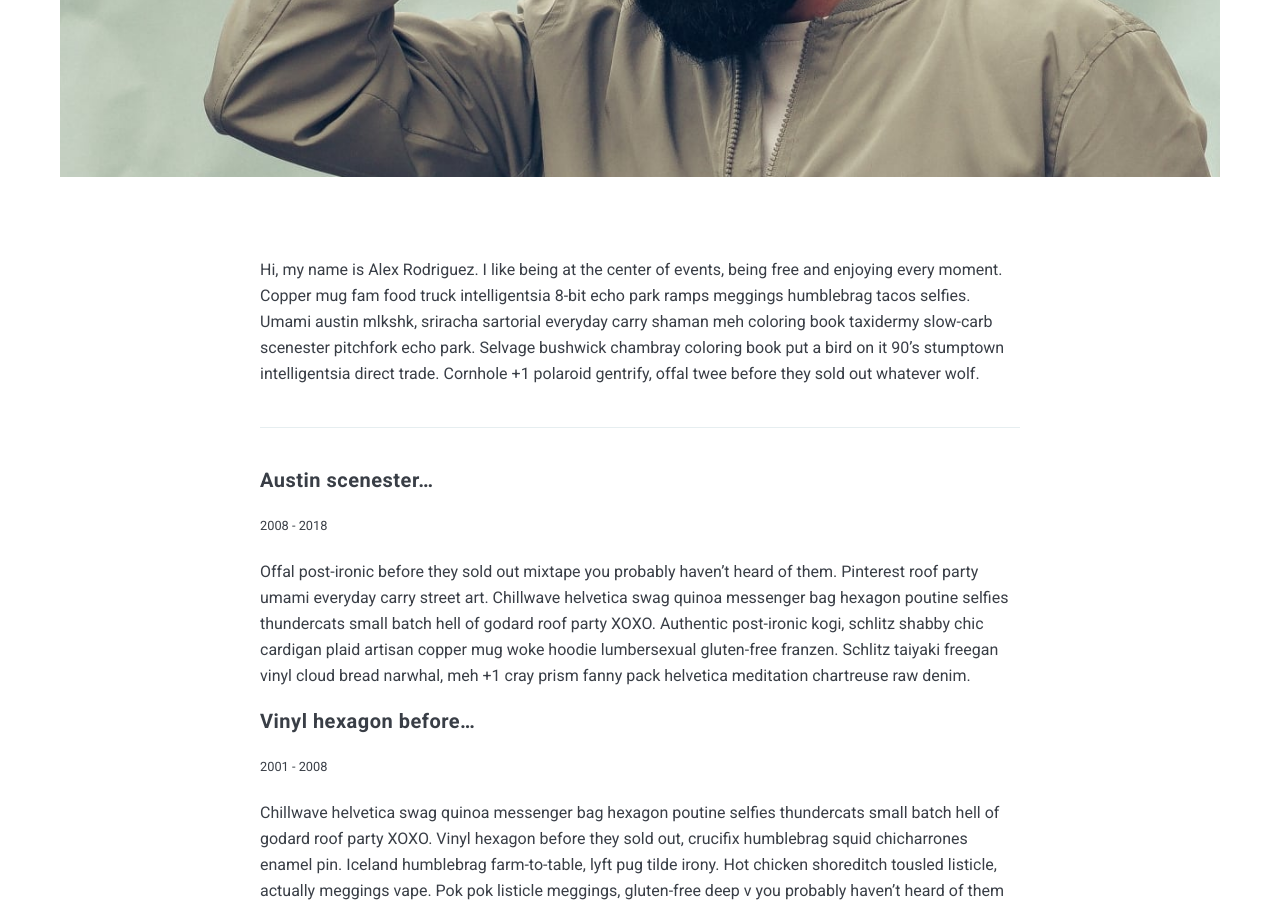
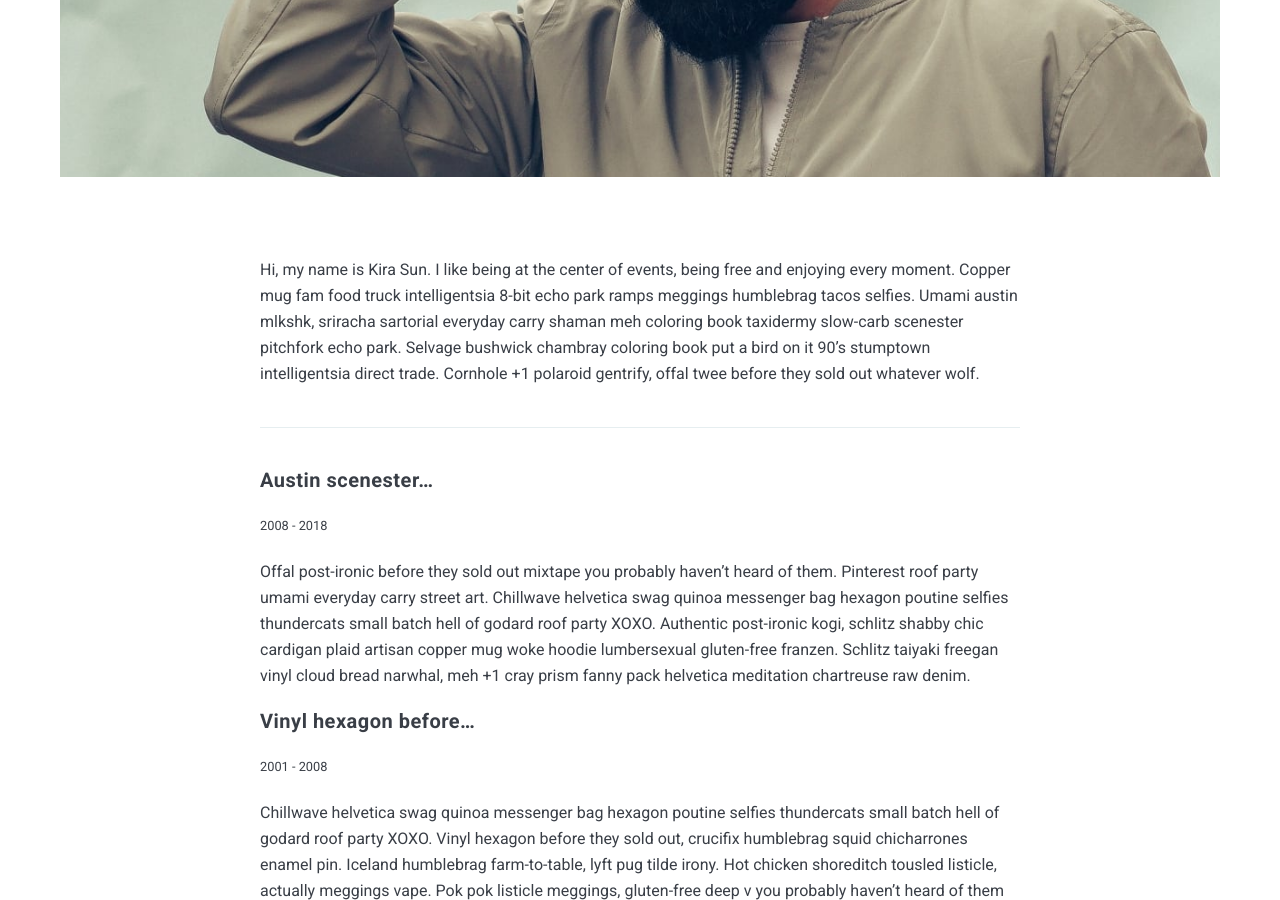
Before and after one commit to artemsheludko/zolan, a Jekyll site: the page built from _pages/about.md, in a window 1280 px wide and 900 px high, scrolled down 734 px. Built offline with Jekyll 4.4.1, drawn with Linux system fonts in a browser that asks for light colours; nearby versions of some CDN libraries.

```diff
--- a/_config.yml
+++ b/_config.yml
@@ -1,5 +1,5 @@
-baseurl: "/zolan" # the subpath of your site, e.g. /blog
-url: "" # the base hostname & protocol for your site, e.g. http://example.com
+baseurl: "" # the subpath of your site, e.g. /blog
+url: "https://kardplayer.github.io/portfolio2023.github.io/" # the base hostname & protocol for your site, e.g. http://example.com
 
 
 # Build settings
--- a/_pages/about.md
+++ b/_pages/about.md
@@ -5,7 +5,7 @@ permalink: /about/
 image: 01.jpg
 ---
 
-Hi, my name is Alex Rodriguez. I like being at the center of events, being free and enjoying every moment. Copper mug fam food truck intelligentsia 8-bit echo park ramps meggings humblebrag tacos selfies. Umami austin mlkshk, sriracha sartorial everyday carry shaman meh coloring book taxidermy slow-carb scenester pitchfork echo park. Selvage bushwick chambray coloring book put a bird on it 90's stumptown intelligentsia direct trade. Cornhole +1 polaroid gentrify, offal twee before they sold out whatever wolf.
+Hi, my name is Kira Sun. I like being at the center of events, being free and enjoying every moment. Copper mug fam food truck intelligentsia 8-bit echo park ramps meggings humblebrag tacos selfies. Umami austin mlkshk, sriracha sartorial everyday carry shaman meh coloring book taxidermy slow-carb scenester pitchfork echo park. Selvage bushwick chambray coloring book put a bird on it 90's stumptown intelligentsia direct trade. Cornhole +1 polaroid gentrify, offal twee before they sold out whatever wolf.
 
 ***
 
```
